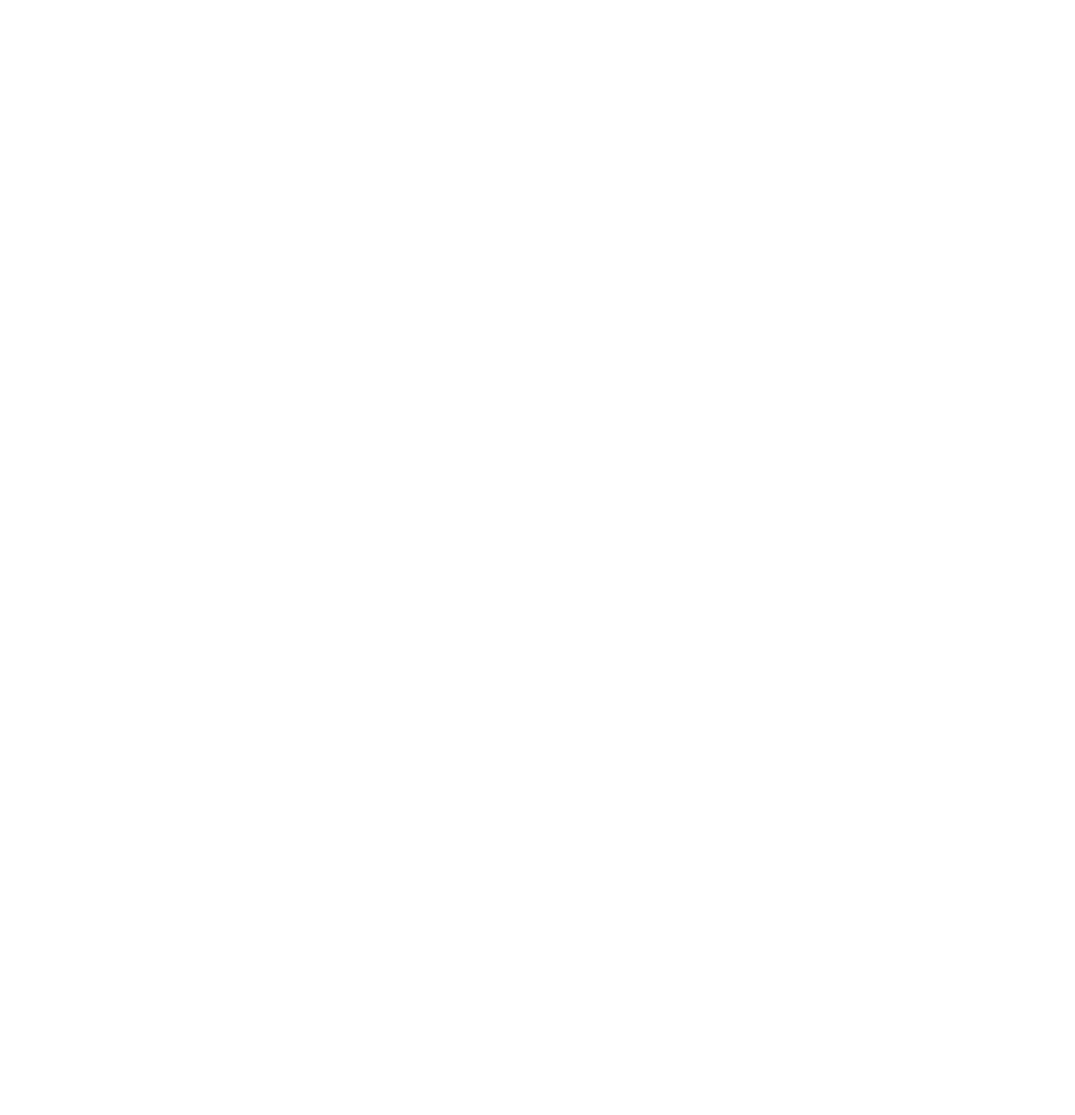
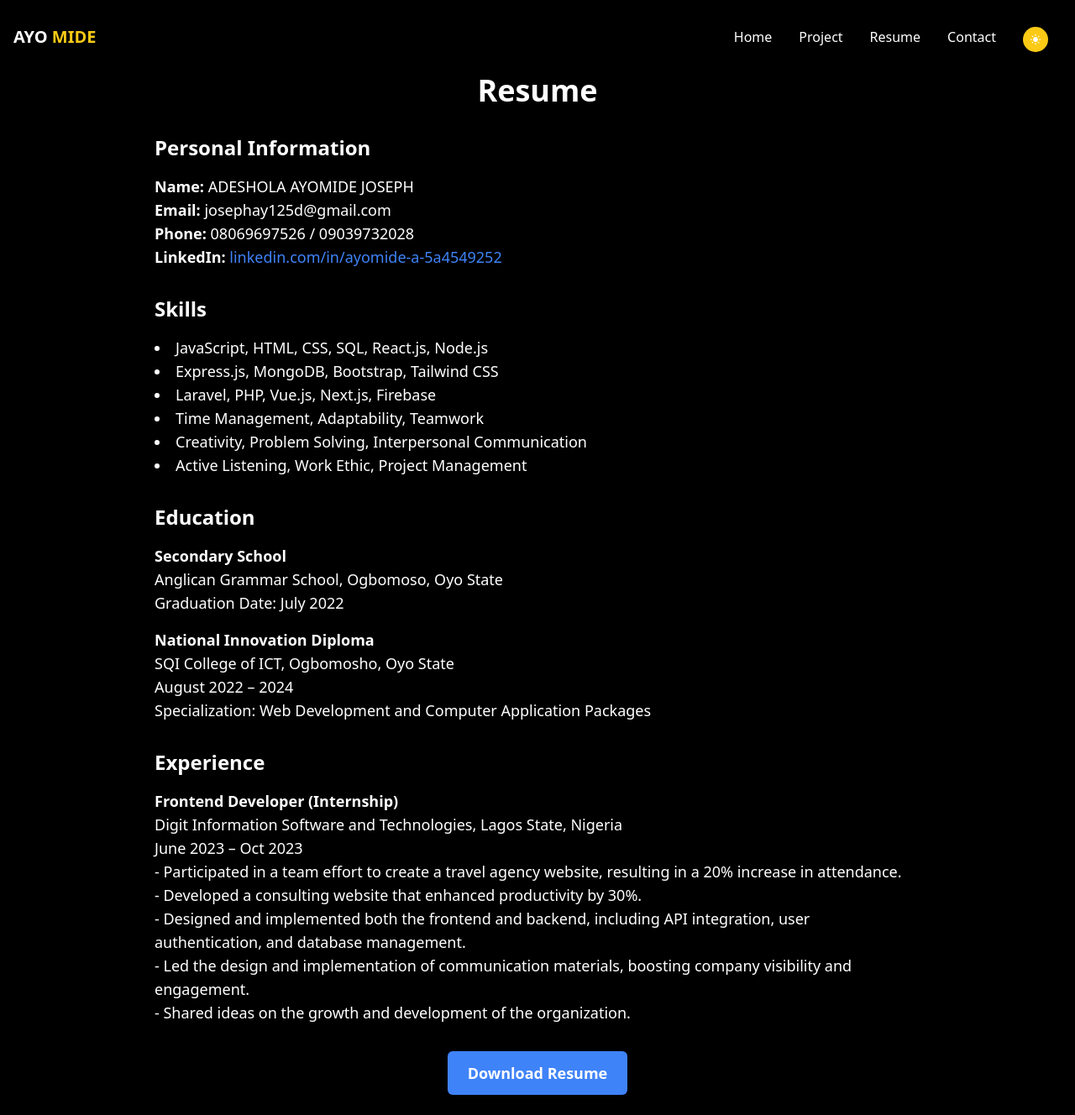
Before and after one commit to josephadeshola/portfolio, a React (Vite) app: page /resume in a window 1280 px wide. Before the commit this address had no page. Shown: the whole page at 84% size. Before the commit the page ends 800 px from the top, so only its background shows below. Built offline with nearby package versions, Linux system fonts and the light colour scheme.

Commit message:
code update

```diff
--- a/src/App.jsx
+++ b/src/App.jsx
@@ -4,6 +4,7 @@ import Home from "./Components/Home";
 import Project from "./Components/Project";
 import Contact from "./Components/Contact";
 import Outletnav from "./Components/Outletnav";
+import Resume from "./Components/Resume";
 
 const App = () => {
   return (
@@ -13,6 +14,7 @@ const App = () => {
         <Route  path="/" element={<Home />} />
         <Route  path="/project" element={<Project />} />
         <Route  path="/contact" element={<Contact />} />
+        <Route  path="/resume" element={<Resume />} />
         </Route>
       </Routes>
     </>
--- a/src/Components/Navbar.jsx
+++ b/src/Components/Navbar.jsx
@@ -95,8 +95,8 @@ const Navbar = () => {
                 </Link>
               </li>
               <li>
-                <a
-                  href="#"
+                <Link
+                  to="/resume"
                   className={`block py-2 px-3 rounded md:p-0 ${
                     isDarkMode
                       ? 'hover:text-white'
@@ -104,7 +104,7 @@ const Navbar = () => {
                   }`}
                 >
                   Resume
-                </a>
+                </Link>
               </li>
               <li>
                 <Link
--- /dev/null
+++ b/src/Components/Resume.jsx
@@ -0,0 +1,84 @@
+import React from 'react';
+
+const Resume = () => {
+  const handleDownloadResume = () => {
+    const resumeUrl = 'src/assets/ADESHOLA AYOMIDE CV.pdf';
+    window.open(resumeUrl, '_blank');
+  };
+
+  return (
+    <div className="p-6 mt-16 md:w-3/4 mx-auto">
+      <h1 className="text-4xl font-bold text-center mb-8">Resume</h1>
+
+      {/* Personal Information */}
+      <section className="mb-8">
+        <h2 className="text-2xl font-bold mb-4">Personal Information</h2>
+        <p className="text-lg">
+          <strong>Name:</strong> ADESHOLA AYOMIDE JOSEPH<br />
+          <strong>Email:</strong> josephay125d@gmail.com<br />
+          <strong>Phone:</strong> 08069697526 / 09039732028<br />
+          <strong>LinkedIn:</strong> <a href="https://www.linkedin.com/in/ayomide-a-5a4549252/" target="_blank" rel="noopener noreferrer" className="text-blue-500 hover:underline">linkedin.com/in/ayomide-a-5a4549252</a>
+        </p>
+      </section>
+
+      {/* Skills */}
+      <section className="mb-8">
+        <h2 className="text-2xl font-bold mb-4">Skills</h2>
+        <ul className="list-disc list-inside text-lg">
+          <li>JavaScript, HTML, CSS, SQL, React.js, Node.js</li>
+          <li>Express.js, MongoDB, Bootstrap, Tailwind CSS</li>
+          <li>Laravel, PHP, Vue.js, Next.js, Firebase</li>
+          <li>Time Management, Adaptability, Teamwork</li>
+          <li>Creativity, Problem Solving, Interpersonal Communication</li>
+          <li>Active Listening, Work Ethic, Project Management</li>
+        </ul>
+      </section>
+
+      {/* Education */}
+      <section className="mb-8">
+        <h2 className="text-2xl font-bold mb-4">Education</h2>
+        <ul className="list-none space-y-4 text-lg">
+          <li>
+            <strong>Secondary School</strong><br />
+            Anglican Grammar School, Ogbomoso, Oyo State<br />
+            Graduation Date: July 2022
+          </li>
+          <li>
+            <strong>National Innovation Diploma</strong><br />
+            SQI College of ICT, Ogbomosho, Oyo State<br />
+            August 2022 – 2024<br />
+            Specialization: Web Development and Computer Application Packages
+          </li>
+        </ul>
+      </section>
+
+      {/* Experience */}
+      <section className="mb-8">
+        <h2 className="text-2xl font-bold mb-4">Experience</h2>
+        <ul className="list-none space-y-4 text-lg">
+          <li>
+            <strong>Frontend Developer (Internship)</strong><br />
+            Digit Information Software and Technologies, Lagos State, Nigeria<br />
+            June 2023 – Oct 2023<br />
+            - Participated in a team effort to create a travel agency website, resulting in a 20% increase in attendance.<br />
+            - Developed a consulting website that enhanced productivity by 30%.<br />
+            - Designed and implemented both the frontend and backend, including API integration, user authentication, and database management.<br />
+            - Led the design and implementation of communication materials, boosting company visibility and engagement.<br />
+            - Shared ideas on the growth and development of the organization.
+          </li>
+        </ul>
+      </section>
+
+      <section className="text-center mt-8">
+        <button
+          onClick={handleDownloadResume}
+          className="px-6 py-3 text-lg font-semibold text-white bg-blue-500 rounded-md hover:bg-blue-600 transition-colors"
+        >
+          Download Resume
+        </button>
+      </section>
+    </div>
+  );
+};
+
+export default Resume;
```
Also changed, not shown: 1 other file (tests, documents, lock files or other folders).
